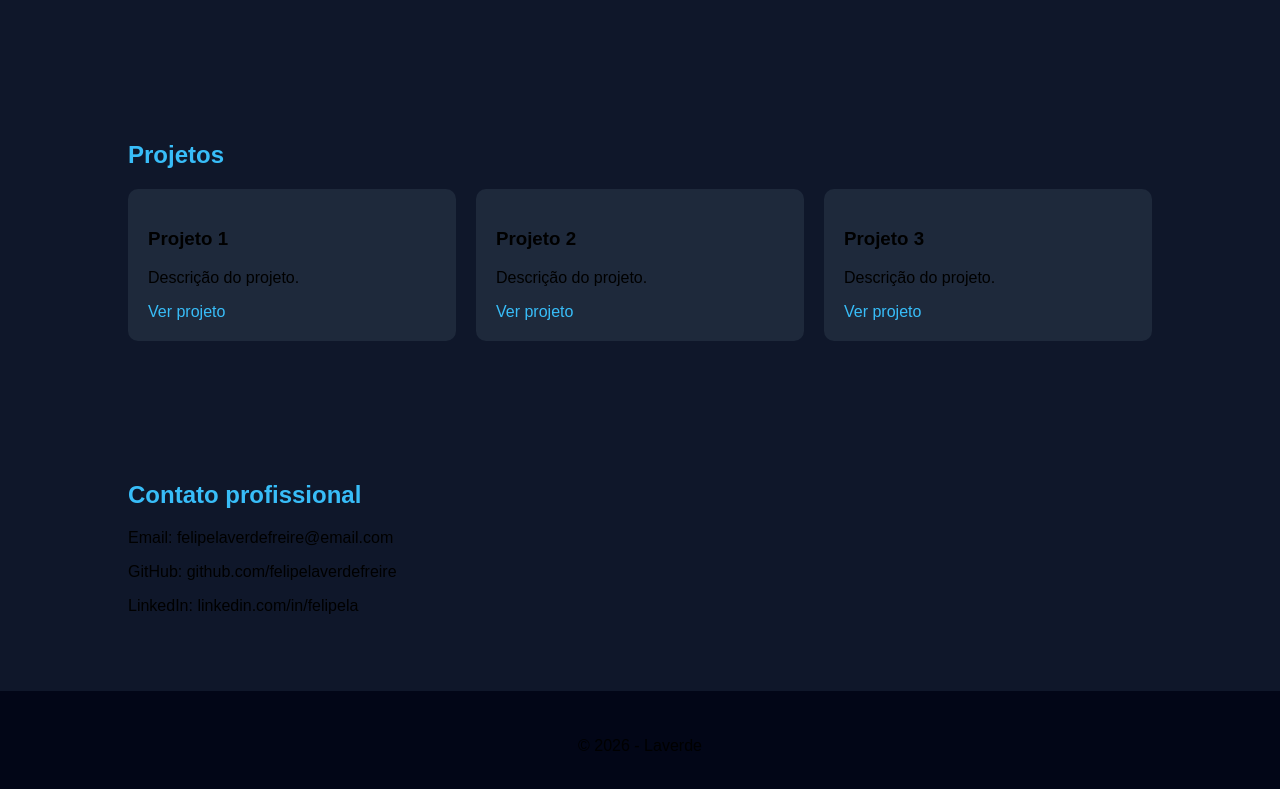
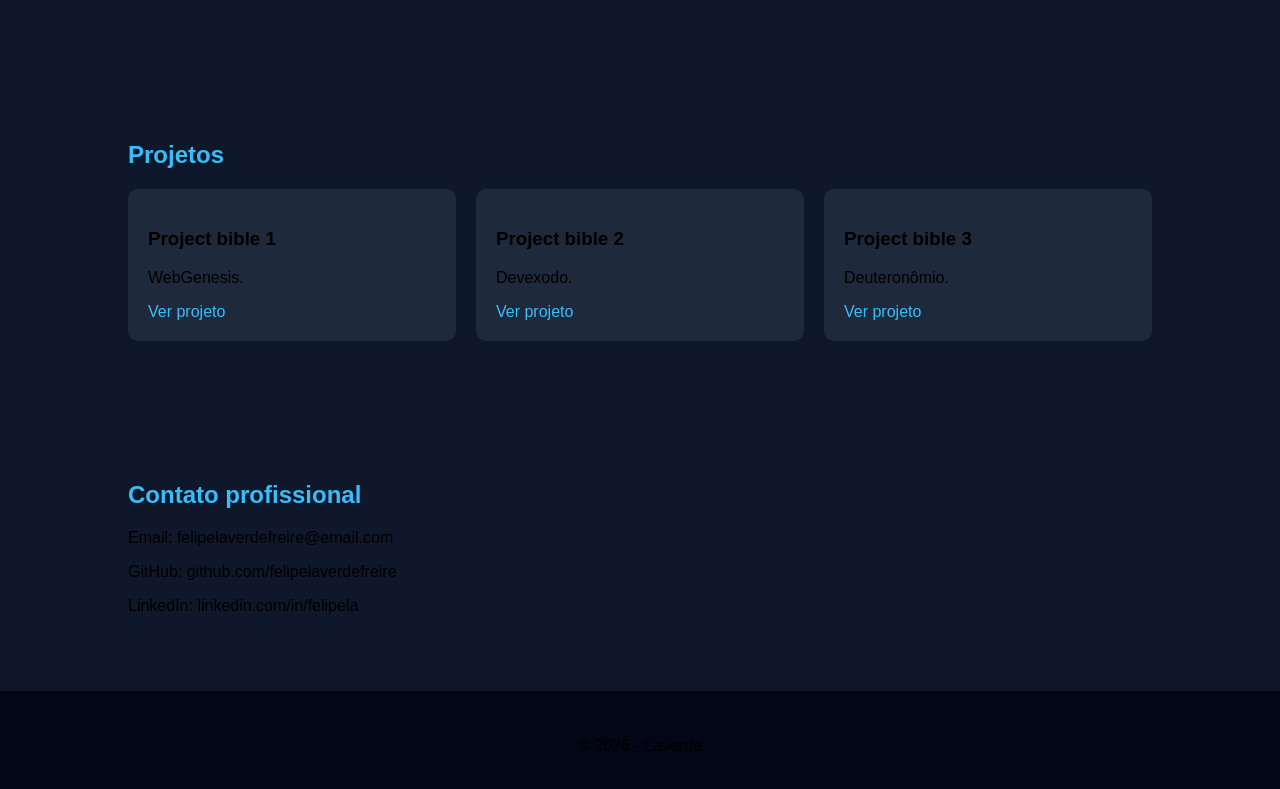
Before and after one commit to felipelaverdefreire-pixel/Portf-lio-aluno, a plain HTML site: page index.html in a window 1280 px wide. Shown: the part 688-1477 px from the top of the page. Drawn offline with Linux system fonts and the light colour scheme.

Commit message:
Update index.html

```diff
--- a/index.html
+++ b/index.html
@@ -117,20 +117,20 @@ Sou estudante de programação apaixonado por tecnologia e desenvolvimento web.
 <div class="projetos">
 
 <div class="card">
-<h3>Projeto 1</h3>
-<p>Descrição do projeto.</p>
+<h3>Project bible 1</h3>
+<p>WebGenesis.</p>
 <a href="#">Ver projeto</a>
 </div>
 
 <div class="card">
-<h3>Projeto 2</h3>
-<p>Descrição do projeto.</p>
+<h3>Project bible 2</h3>
+<p>Devexodo.</p>
 <a href="#">Ver projeto</a>
 </div>
 
 <div class="card">
-<h3>Projeto 3</h3>
-<p>Descrição do projeto.</p>
+<h3>Project bible 3</h3>
+<p>Deuteronômio.</p>
 <a href="#">Ver projeto</a>
 </div>
 
```
